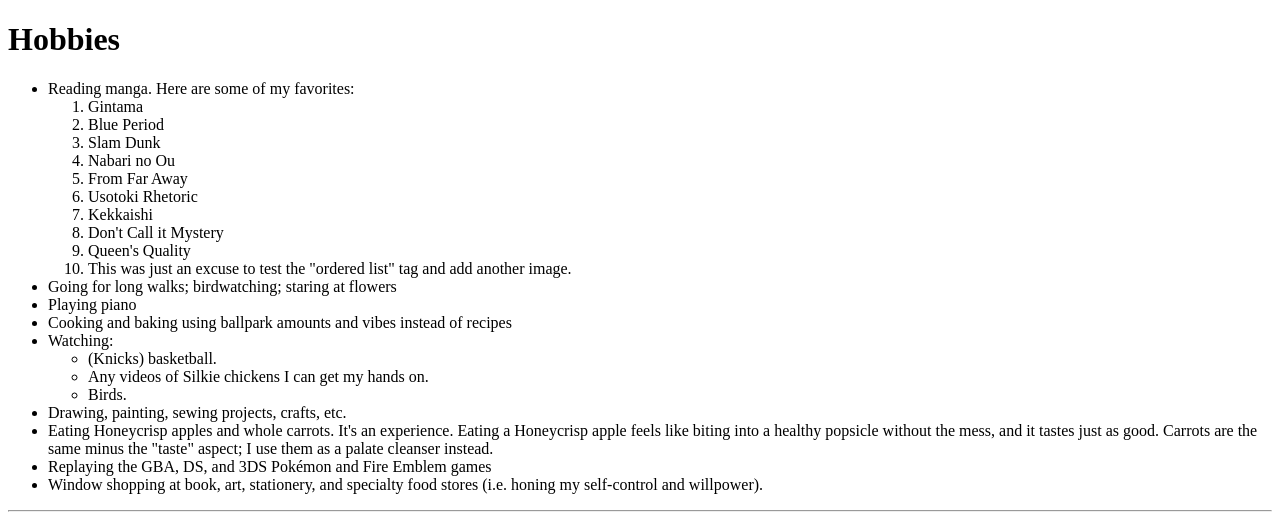
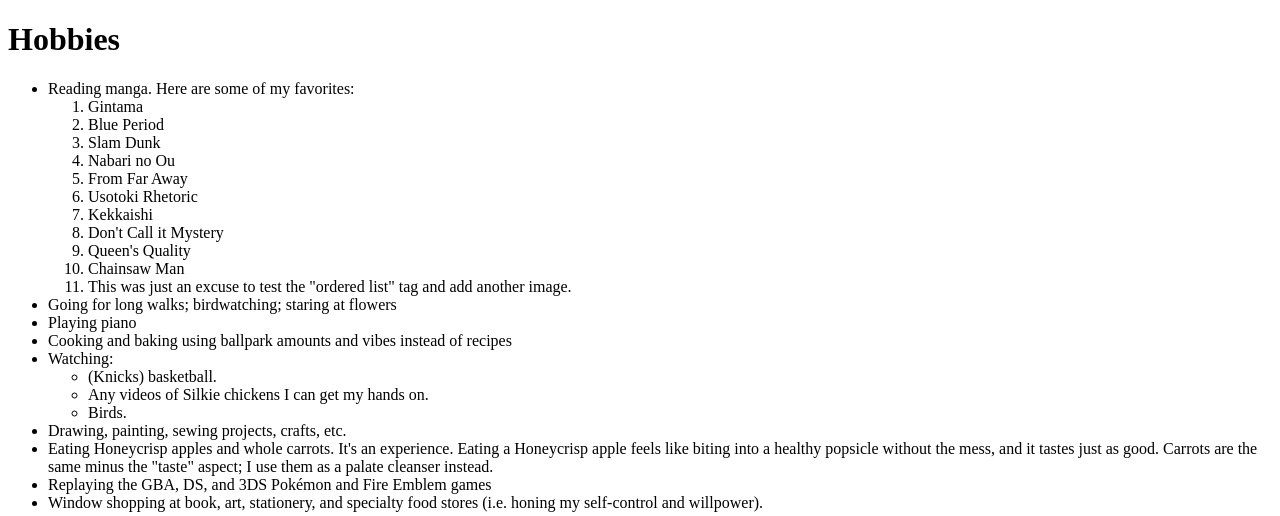
Before and after one commit to macynarang/webdev, a plain HTML site: page hw1/hobbies.html in a window 1280 px wide. Shown: the top 516 px of the page. Drawn offline with Linux system fonts and the light colour scheme.

Commit message:
Update hobbies.html

```diff
--- a/hw1/hobbies.html
+++ b/hw1/hobbies.html
@@ -18,6 +18,7 @@
                 <li>Kekkaishi</li>
                 <li>Don't Call it Mystery</li>
                 <li>Queen's Quality</li>
+                <li>Chainsaw Man</li>
                 <li>This was just an excuse to test the "ordered list" tag and add another image.</li>
             </ol>
         </li>
```
